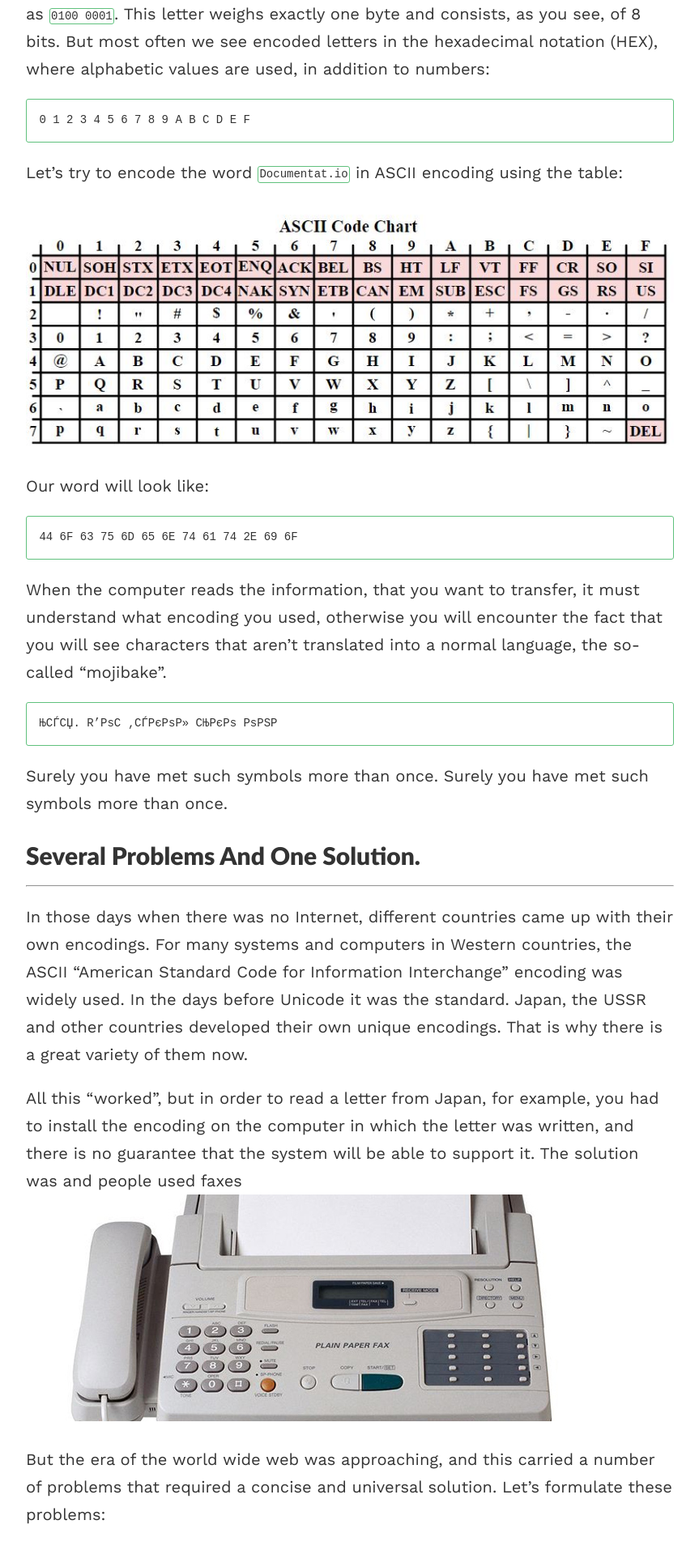
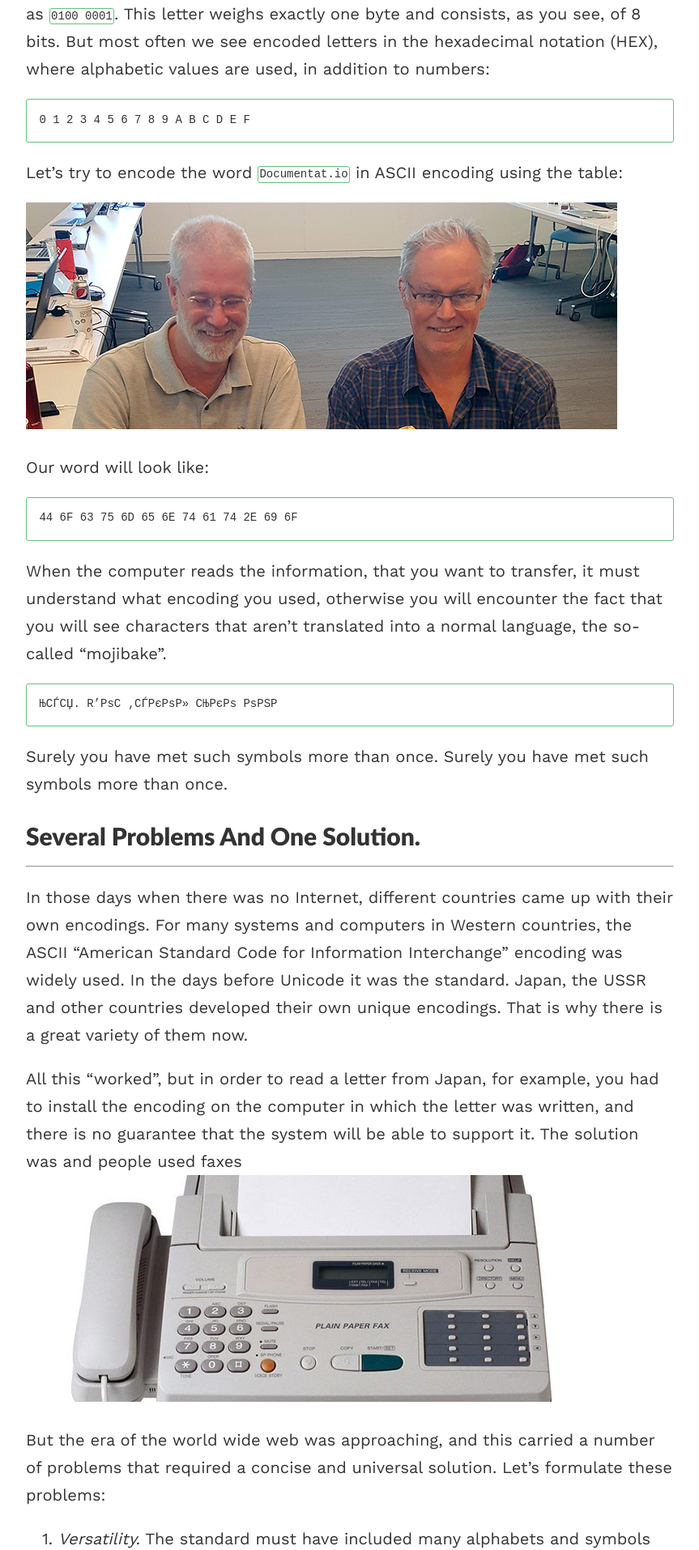
Before and after one commit to IliaYudi/mood.github.com, a Jekyll site: the page built from _posts/2019-09-02-unicode eng.markdown, in a window 1280 px wide. Shown: the part 1468-3382 px from the top of the page at 81% size, without its empty margins (208-1071 px from the left). Built offline with Jekyll 4.4.1, drawn with Linux system fonts in a browser that asks for light colours; comment, search, counter and statistics services are not loaded.

Commit message:
Update 2019-09-02-unicode eng.markdown

````diff
--- a/_posts/2019-09-02-unicode eng.markdown
+++ b/_posts/2019-09-02-unicode eng.markdown
@@ -33,7 +33,8 @@ But most often we see encoded letters in the hexadecimal notation (HEX), where a
 
 Let's try to encode the word ```Documentat.io``` in ASCII encoding using the table:
 
-![sample post]({{site.baseurl}}/images/askii.JPG)
+
+![sample post]({{site.baseurl}}/images/davis-collins.jpg)
 
 
 Our word will look like:
````
